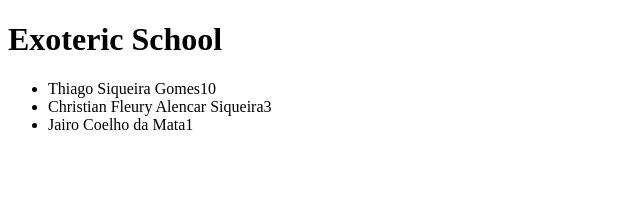
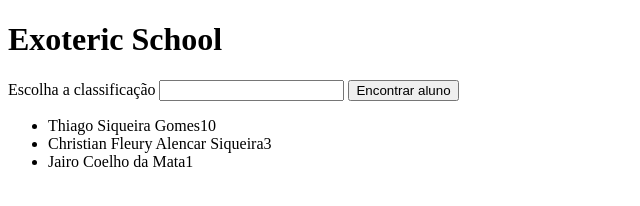
Before and after one commit to projeto-de-algoritmos/DC_exoteric-school, a plain HTML site: page index.html in a window 1280 px wide. Shown: the whole page, without its empty margins (0-640 px from the left). Drawn offline with Linux system fonts and the light colour scheme.

Commit message:
Adiciona form de busca de aluno por posicao

```diff
--- a/index.html
+++ b/index.html
@@ -11,6 +11,15 @@
         <h1>Exoteric School</h1>
     </header>
     <main>
+        <form action="">
+            <label for="">Escolha a classificação</label>
+            <input type="text">
+
+            <button id="button-busca-aluno">Encontrar aluno</button>
+        </form>
+
+
+
 
         <ul id="lista-alunos">
 
--- a/index.js
+++ b/index.js
@@ -32,6 +32,10 @@
     })
 
 
+    const $butonBuscaAluno = doc.getElementById('button-busca-aluno')
+
+
+
 
 
 })(window.DOM, document, window)
```
